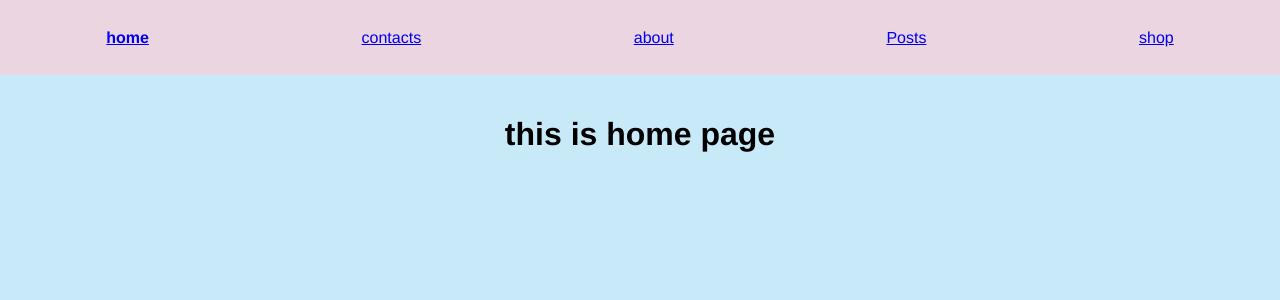
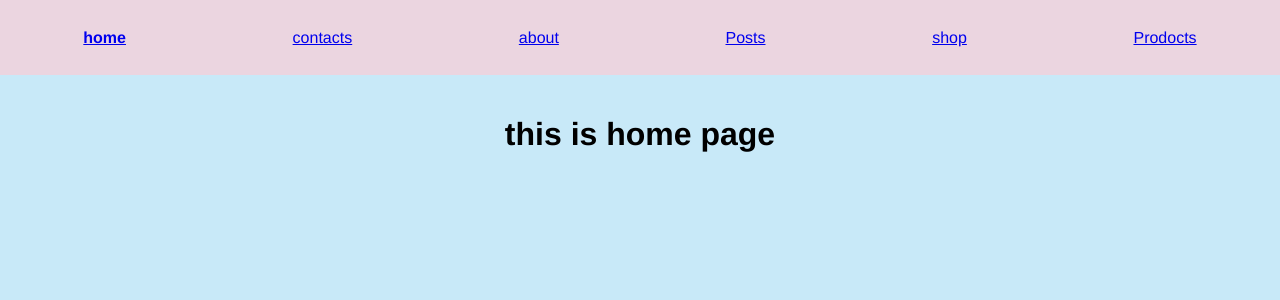
Before and after one commit to soltonbekov-aiymkyz/router-example, a React (Create React App) app: page / in a window 1280 px wide. Shown: the top 300 px of the page. Built offline with nearby package versions, Linux system fonts and the light colour scheme.

Commit message:
addded some files

```diff
--- a/src/App.js
+++ b/src/App.js
@@ -7,6 +7,8 @@ import Home from "./components/Home/Home";
 import NotFound from "./components/NotFound/NotFound";
 import Posts from "./components/Posts/Posts";
 import Shop from "./components/Shop/Shop";
+
+import Products from './components/Products/Products';
 import "./App.css"
 
 function App() {
@@ -48,12 +50,15 @@ function App() {
             activeClassName="activeLink"
             to="/shop">shop </NavLink>
         </li>
+
+        <li><NavLink activeClassName="activeLink" activeStyle = {activeLinkStyle} to="/products">Prodocts</NavLink></li>
       </ul>
       <Switch>
         <Route path="/about" component={About} />
         <Route path="/contacts" component={Contacts} />
         <Route path="/posts" component={Posts} />
         <Route path="/shop" component={Shop} />
+        <Route path="/products" component={Products} />
         <Route exact path="/" component={Home} />
         <Route path="/" component={NotFound} />
 
```
